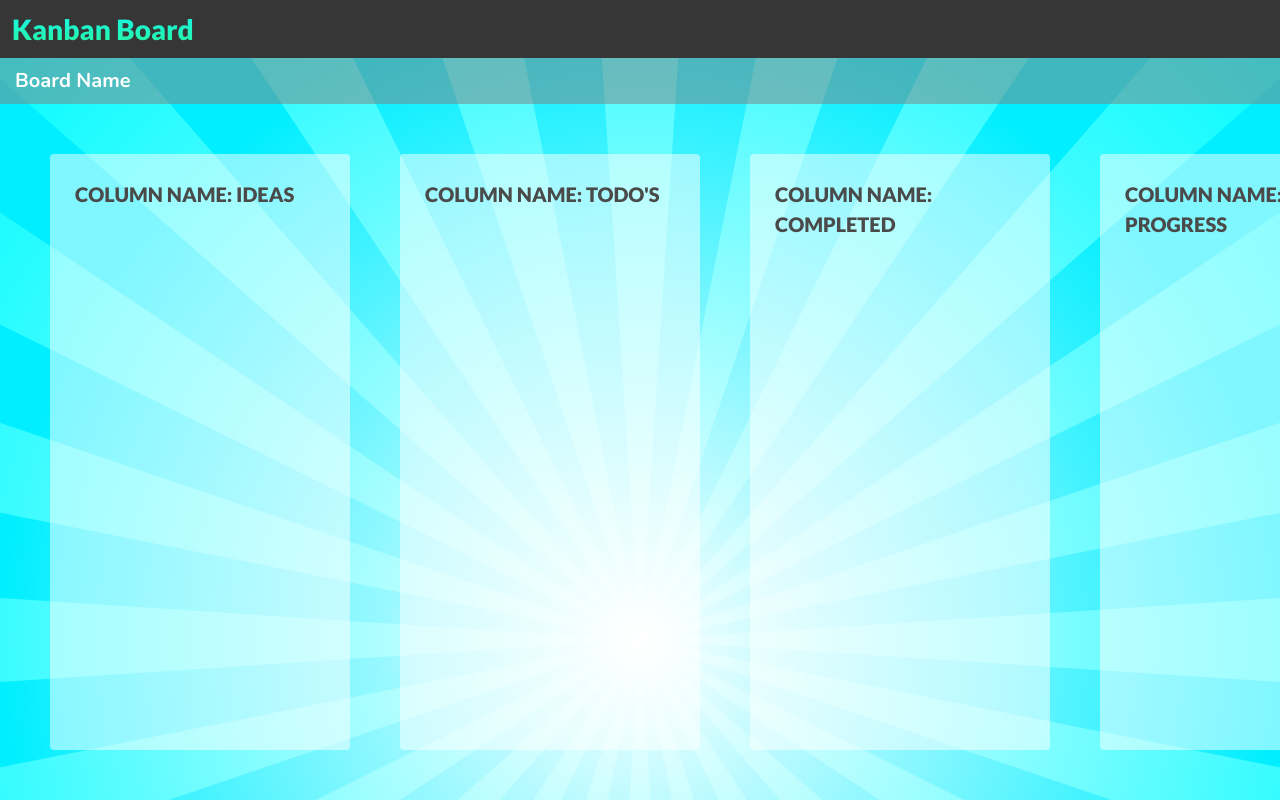
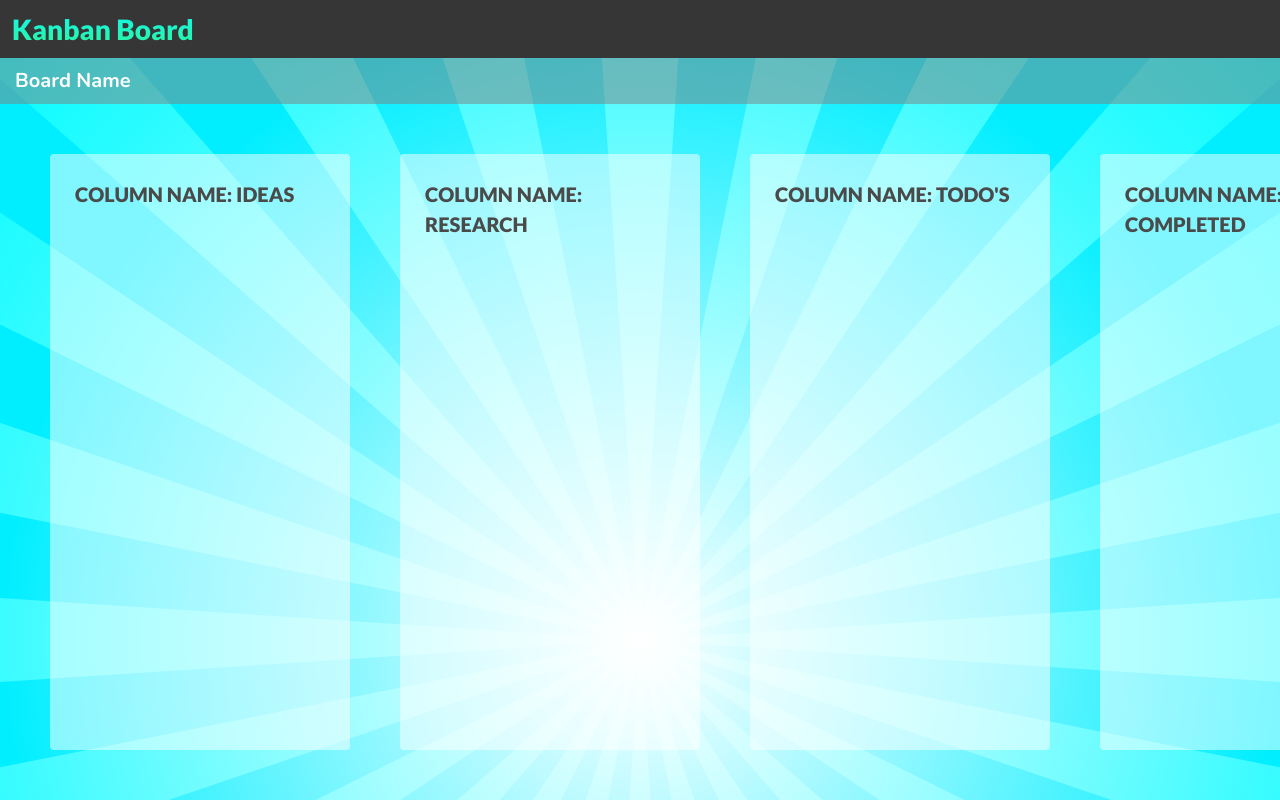
Before and after one commit to codershona/kanban-board-angular, an Angular app: page / in a window 1280 px wide. Built offline with nearby package versions, Linux system fonts and the light colour scheme.

Commit message:
worked adding more columns, also creating tasks styles, boxshadow, multiple tasks, styling

```diff
--- a/src/app/pages/main-view/main-view.component.html
+++ b/src/app/pages/main-view/main-view.component.html
@@ -30,6 +30,11 @@
 
         <div class="board-column">
           <div class="column-title">
+            Column Name: Research
+          </div>
+        </div>
+        <div class="board-column">
+          <div class="column-title">
             Column Name: Todo's
           </div>
         </div>
@@ -38,12 +43,7 @@
             Column Name: Completed
           </div>
         </div>
-        <div class="board-column">
-          <div class="column-title">
-            Column Name: In Progress
-          </div>
-        </div>
-        <div class="board-column">
+        <!-- <div class="board-column">
           <div class="column-title">
             Column Name: Assigned
           </div>
@@ -62,7 +62,7 @@
           <div class="column-title">
             Column Name: Merged
           </div>
-        </div>
+        </div> -->
       </div>
     </div>
   </div>
```
